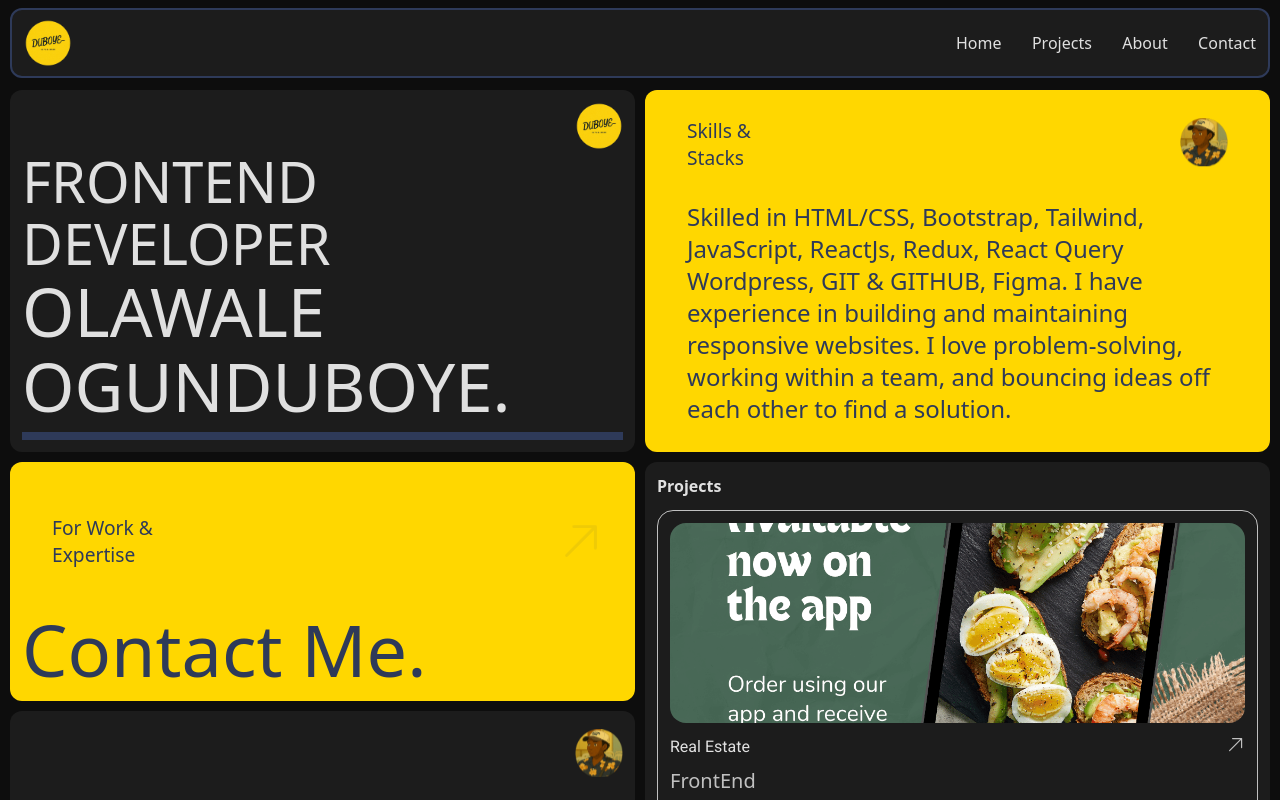
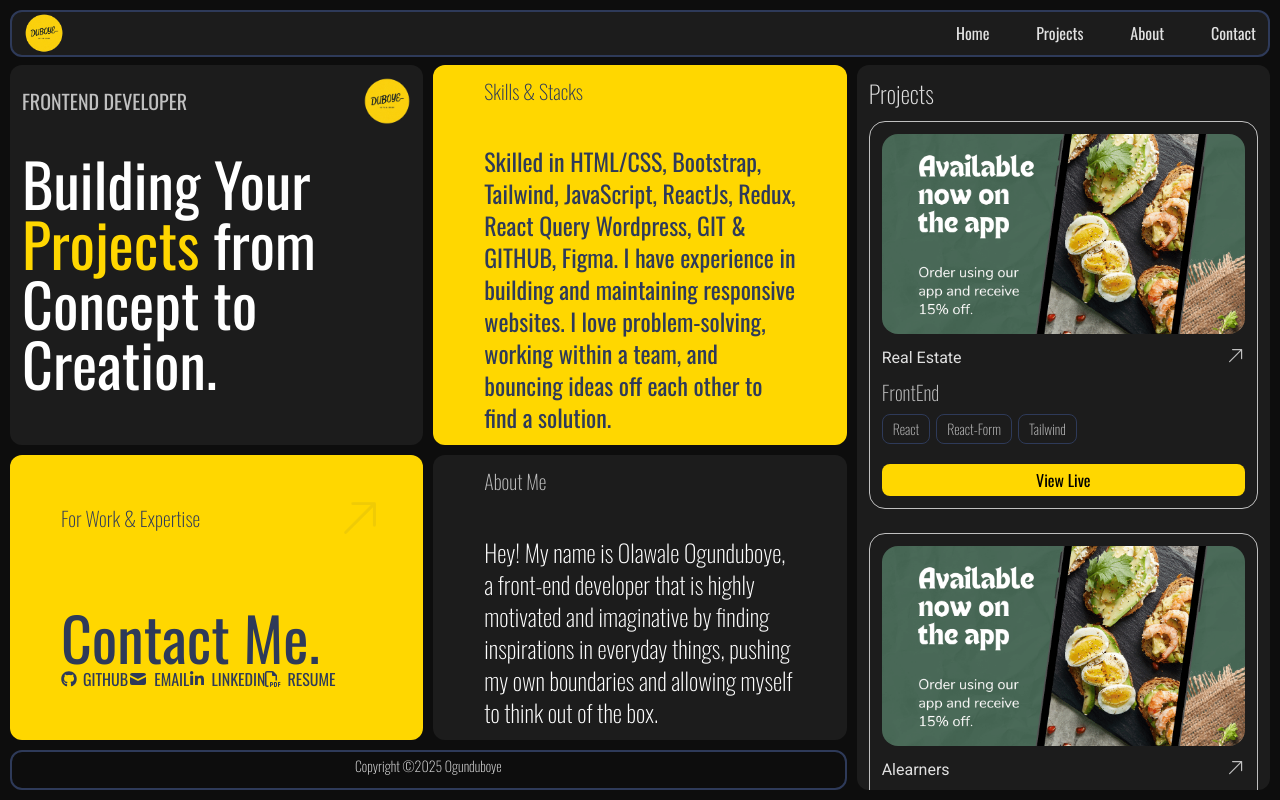
Before and after one commit to dub-ing/portfolio, a React (Vite) app: page / in a window 1280 px wide. Built offline with nearby package versions, Linux system fonts and the light colour scheme.

Commit message:
desktop screen responsivess

```diff
--- a/src/components/About.jsx
+++ b/src/components/About.jsx
@@ -3,12 +3,14 @@ import Image from "./Image";
 
 function About() {
   return (
-    <div class="bg-[#1C1C1C] rounded-xl py-3 px-3 box-border flex flex-col justify-between">
-      <div class="flex justify-end mt-2 animate-bounce">
-        <Image src="profile-pic2.png" width='w-12' alt="busines logo" />
+    <div class="bg-[#1C1C1C] rounded-xl py-3 px-3 box-border flex flex-col justify-between gap-10 sm:col-start-1 sm:row-start-2 lg:col-start-2">
+      <div class="lg:m-auto lg:w-[80%]">
+        <span class="text-[#C0C0C0] text-sm md:text-xl font-extralight">
+          About Me
+        </span>
       </div>
-      <div class="mt-12 md:w-[90%] m-auto">
-        <p class="text-[#E0E0E0] md:text-2xl">
+      <div class="lg:m-auto lg:w-[80%]">
+        <p class="text-[#FFF] sm:text-lg font-extralight lg:text-2xl">
           Hey! My name is Olawale Ogunduboye, a front-end developer that is
           highly motivated and imaginative by finding inspirations in everyday
           things, pushing my own boundaries and allowing myself to think out of
--- a/src/components/Contact.jsx
+++ b/src/components/Contact.jsx
@@ -1,21 +1,24 @@
 import { HiArrowUpRight } from "react-icons/hi2";
 import Image from "./Image";
+import Socials from './Socials'
 import { TbBackground } from "react-icons/tb";
 
 function Contact() {
   return (
-    <div class="bg-bat-signal rounded-xl py-3 px-3 flex flex-col justify-between md:row-start-2">
-      <div class="flex justify-between items-center md:w-[90%] md:mx-auto my-10">
-        <span class="text-[#2e3a59] text-sm md:text-[1.2rem]">
-          For Work & <br />
-          Expertise
+    <div class="bg-bat-signal rounded-xl py-3 px-3 flex flex-col justify-between sm:row-start-3 max-sm:h-[200px] lg:row-start-2">
+      <div class="flex justify-between items-center my-1 lg:m-auto lg:w-[80%]">
+        <span class="text-[#2e3a59] text-sm sm:text-xl font-extralight">
+          For Work & Expertise
         </span>
         <div class="cursor-pointer animate-ping">
           <HiArrowUpRight size="1.5em" color="#2e3a59" />
         </div>
       </div>
-      <div class="">
-        <p class="text-[#2e3a59] text-4xl md:text-[4.5rem]">Contact Me.</p>
+      <div class="lg:m-auto lg:w-[80%]">
+        <p class="text-[#2e3a59] text-5xl md:text-[4.5rem] lg:text-6xl">
+          Contact Me.
+        </p>
+        <Socials />
       </div>
     </div>
   );
--- a/src/components/Copyright.jsx
+++ b/src/components/Copyright.jsx
@@ -1,7 +1,7 @@
 function Copyright() {
   return (
-    <div class='w-full sm:col-span-2 text-center'>
-      <p class="text-[#E0E0E0] md:text-2xl">Copyright ©2025 ogunduboye</p>
+    <div class="card bg-[#0d0d0d] w-full justify-center sm:col-span-2">
+      <p class="text-[#E0E0E0] text-xs sm:text-sm font-extralight">Copyright ©2025 Ogunduboye</p>
     </div>
   );
 }
--- a/src/components/Layout.jsx
+++ b/src/components/Layout.jsx
@@ -5,20 +5,18 @@ import Copyright from "./Copyright";
 import Navbar from "./Navbar";
 import Projects from "./Projects";
 import Skills from "./Skills";
-import Socials from "./Socials";
 import Title from "./Title";
 
 function Layout() {
   return (
-    <div class="w-[100%] mx-auto bg-[#0D0D0D] grid p-2.5 sm:grid-rows-[70px_minmax(300px,_1fr)] overflow-scroll sm:h-screen sm:py-2 md:overflow-hidden">
+    <div class="w-[100%] mx-auto bg-[#0D0D0D] grid p-2.5 gap-2 sm:grid-rows-[6%_minmax(300px,_1fr)] overflow-scroll sm:h-screen xl:overflow-hidden">
       <Navbar />
-      <div class="my-3 grid gap-2.5 sm:grid-cols-2 sm:grid-rows-[1fr_1fr_1fr_30px]">
+      <div class="grid gap-2.5 sm:grid-cols-2 sm:grid-rows-[1fr_1fr_1fr_40px] lg:grid-cols-3 lg:grid-rows-[1fr_1fr_40px]">
         <Title />
         <About />
         <Skills />
         <Projects />
         <Contact />
-        <Socials />
         <Copyright />
       </div>
     </div>
--- a/src/components/Logo.jsx
+++ b/src/components/Logo.jsx
@@ -2,7 +2,7 @@ import Image from "./Image"
 
 function Logo() {
     return (
-      <div class='w-12'>
+      <div class='w-10'>
         <Image src="logo-pic.png" alt='busines logo' />
       </div>
     );
--- a/src/components/Projects.jsx
+++ b/src/components/Projects.jsx
@@ -3,8 +3,8 @@ import Project from "./Project";
 
 function Projects() {
   return (
-    <div class="bg-[#1C1C1C] rounded-xl py-3 px-3 row-span-2 flex flex-col justify-between sm:col-start-2 sm:row-start-2 sm:overflow-y-auto">
-      <h1 class="text-[#E0E0E0] font-bold">Projects</h1>
+    <div class="bg-[#1C1C1C] rounded-xl py-3 px-3 row-span-2 flex flex-col justify-between sm:col-start-2 sm:row-start-2 sm:overflow-y-auto lg:col-start-3 lg:row-start-1 lg:row-span-3">
+      <h1 class="text-[#E0E0E0] text-2xl font-extralight">Projects</h1>
       {data.map((project) => (
         <Project projectData={project} key={project.id} />
       ))}
--- a/src/components/Skills.jsx
+++ b/src/components/Skills.jsx
@@ -3,19 +3,17 @@ import Image from "./Image";
 
 function Skills() {
   return (
-    <div class="bg-bat-signal rounded-xl py-3 px-3 flex flex-col justify-between sm:col-start-2 sm:row-start-1">
-      <div class="flex justify-between items-center
-       md:w-[90%] md:m-auto">
-        <span class="text-[#2e3a59] text-sm md:text-[1.2rem]">
-          Skills & <br />
-          Stacks
+    <div class="bg-bat-signal rounded-xl py-3 px-3 flex flex-col justify-between gap-10 sm:col-start-2 sm:row-start-1">
+      <div class="flex justify-between items-center lg:m-auto lg:w-[80%]">
+        <span class="text-[#2e3a59] text-sm sm:text-xl font-extralight">
+          Skills & Stacks
         </span>
-        <div class="animate-bounce">
+        {/* <div class="animate-bounce">
           <Image src="profile-pic2.png" width="w-12" alt="busines logo" />
-        </div>
+        </div> */}
       </div>
-      <div class="mt-15 md:w-[90%] md:m-auto">
-        <p class="text-[#2e3a59] md:text-2xl">
+      <div class="lg:m-auto lg:w-[80%]">
+        <p class="text-[#2e3a59] sm:text-lg lg:text-2xl">
           Skilled in HTML/CSS, Bootstrap, Tailwind, JavaScript, ReactJs, Redux,
           React Query Wordpress, GIT & GITHUB, Figma. I have experience in
           building and maintaining responsive websites. I love problem-solving,
--- a/src/components/Socials.jsx
+++ b/src/components/Socials.jsx
@@ -5,7 +5,7 @@ import { HiMail } from "react-icons/hi";
 
 function Socials() {
     return (
-      <ul class="card justify-evenly text-[#C0C0C0] py-2 sm:hidden md:col-start-1 md:col-span-3 md:border-0 bg-[#0d0d0d]">
+      <ul class="flex justify-between w-[90%] text-[#2e3a59] lg:w-[65%]">
         <a href="" class="flex items-center space-x-1.5">
           <span>
             <FaGithub />
--- a/src/components/Title.jsx
+++ b/src/components/Title.jsx
@@ -1,22 +1,22 @@
 import Image from "./Image";
 
 function Title() {
-    return (
-      <div class="bg-[#1C1C1C] rounded-xl py-3 px-3 box-border max-sm:h-[500px] h-auto flex flex-col justify-between md:h-auto">
-        <div class="flex justify-end">
-          <Image src="logo-pic.png" alt="picture of dev" width="w-12" />
-        </div>
-        <div class="">
-          <h3 class="text-4xl text-start text-[#E0E0E0] md:text-[3.5rem]">
-            FRONTEND DEVELOPER
-          </h3>
-          <h3 class="text-4xl text-start text-[#E0E0E0] md:text-[4.2rem]">
-            OLAWALE OGUNDUBOYE.
-          </h3>
-          <hr class="mt-2 h-2 bg-[#2E3A59] border-0"></hr>
-        </div>
+  return (
+    <div class="bg-[#1C1C1C] rounded-xl py-3 px-3 box-border max-sm:h-[400px] h-auto flex flex-col justify-between sm:h-auto">
+      <div class="flex justify-between items-center">
+        <h3 class="text-xl text-start text-[#C0C0C0] sm:text-xl">
+          FRONTEND DEVELOPER
+        </h3>
+        <Image src="logo-pic.png" alt="picture of dev" width="w-12" />
       </div>
-    );
+      <div class="mb-10">
+        <p class="text-[#FFF] text-5xl sm:text-4xl lg:text-6xl">
+          Building Your <span class="text-[#FFD700]">Projects </span>from Concept
+          to Creation.
+        </p>
+      </div>
+    </div>
+  );
 }
 
-export default Title
+export default Title;
--- a/src/index.css
+++ b/src/index.css
@@ -2,7 +2,7 @@
 @import "tailwindcss";
 
 body {
-  font-family: oswald!;
+  font-family: oswald!important;
 }
 
 @layer components {
```
